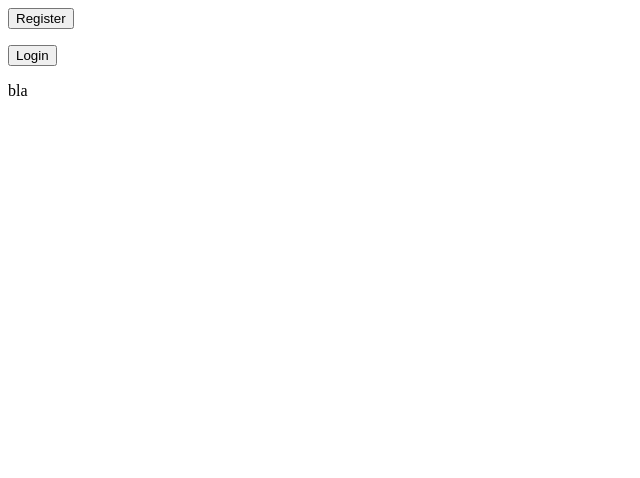
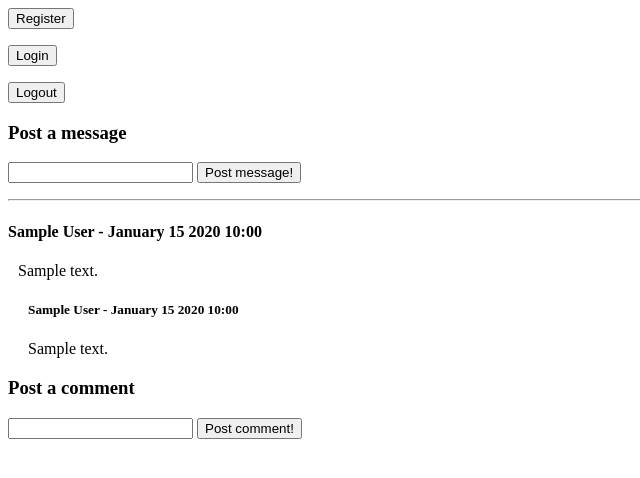
Before and after one commit to Nathaniel-Nemiroff/sql-flask-practice, a Flask app: template templates/index.html in a window 1280 px wide. Shown: the top 478 px of the page, without its empty margins (0-640 px from the left). Run offline with Flask 2, Linux system fonts and the light colour scheme; the template is opened without the code that fills it: most values are stand-ins (such as "Sample title", 1, 10 or a date in 2020).

Commit message:
wall, like facebook's comment wall, assignment

```diff
--- a/server.py
+++ b/server.py
@@ -1,6 +1,7 @@
 from flask import Flask, request, redirect, render_template, session, flash
 from mysqlconnection import MySQLConnector
-import re, bcrypt
+from datetime import datetime
+import re, bcrypt,random
 
 EMAIL_REGEX = re.compile(r'^[a-zA-Z0-9.+_-]+@[a-zA-Z0-9._-]+\.[a-zA-Z]+$')
 NAME_REGEX = re.compile(r'^[a-zA-Z]+$')
@@ -16,12 +17,41 @@ mysql = MySQLConnector(app, 'registerdb')#change database for appropriate functi
 
 @app.route('/')
 def index():
+	session['css']=random.randrange(0,10000000)
+	usrmsg = mysql.query_db("SELECT * FROM users JOIN messages ON messages.user_id = users.id")
 	msg=''
 	if('regmsg' in session):
 		msg=session['regmsg']
-		session.pop('regmsg')
-	print mysql.query_db("SELECT * FROM users")
-	return render_template('index.html',message=msg)
+	return render_template('index.html',message=msg,user_messages=usrmsg)
+
+@app.route('/wall')
+def wall():
+	session['css']=random.randrange(0,10000000)
+	usrmsg = mysql.query_db("SELECT * FROM users JOIN messages ON messages.user_id = users.id")
+	msg=''
+	if('regmsg' in session):
+		msg=session['regmsg']
+
+	for message in usrmsg:
+		message['commentlist']=mysql.query_db("SELECT * FROM comments JOIN users ON users.id = comments.user_id WHERE message_id = "+str(message['id']))
+
+	print usrmsg
+
+	return render_template('index.html', message=msg,user_messages=usrmsg)
+
+@app.route('/newmsg', methods=['POST'])
+def newmsg():
+	if request.form['newmsg'] and 'id' in session:
+		mysql.query_db('INSERT INTO messages (user_id, message, created_at, updated_at) VALUES ('+str(session['id'])+',"'+request.form['newmsg']+'", NOW(), NOW())')#scrub for quotes later
+	return redirect('/')
+
+@app.route('/newcmnt', methods=['POST'])
+def newcmnt():
+	if request.form['newcmnt'] and 'id' in session:
+		mysql.query_db('INSERT INTO comments (message_id, user_id, comment, created_at, updated_at) VALUES ('+request.form['msgnum']+','+str(session['id'])+',"'+request.form['newcmnt']+'", NOW(), NOW())')#scrub for quotes later
+	return redirect('/wall')
+
+
 
 @app.route('/register', methods=['POST'])
 def register():
@@ -75,12 +105,19 @@ def login():
 			return render_template('login.html')
 		hashch = bcrypt.hashpw(request.form['pswd'].encode('UTF_8'),passchk[0]['salt'].encode('UTF_8'))
 		if hashch == passchk[0]['password']:
-			session['regmsg']='login successful! Welcome '+passchk[0]['first_name']+' '+passchk[0]['last_name']
-			return redirect('/')
+			session['regmsg']='Welcome '+passchk[0]['first_name']+' '+passchk[0]['last_name']
+			session['id']=passchk[0]['id']
+			return redirect('/wall')
 		else:
 			flash('Username or password incorrect!')
 			return render_template('login.html')
 	return render_template('login.html')
+
+@app.route('/logout', methods=['POST'])
+def logout():
+	session.pop('regmsg')
+	session.pop('id')
+	return redirect('/')
 
 
 '''
--- /dev/null
+++ b/static/style.css
@@ -0,0 +1,9 @@
+p{
+	padding:0px 10px;
+}
+h5{
+	padding:0px 20px;
+}
+h5 + p{
+	padding:0px 20px;
+}
--- a/templates/index.html
+++ b/templates/index.html
@@ -1,19 +1,50 @@
 <html>
 	<head>
 		<title>wall</title>
+		<link rel='stylesheet' type='text/css' href='/static/style.css?={{session["css"]}}'>
 	</head>
 	<body>
-		<p>{{message}}<p>
-		<form action='/register' method='POST'>
-			<input type='submit' value='Register'>
-		</form>
+		{% if message %}
+			<p>{{message}}<p>
+		{% else %}
+			<form action='/register' method='POST'>
+				<input type='submit' value='Register'>
+			</form>
+		{% endif %}
 		<form action='/login' method='POST'>
 			<input type='submit' value='Login'>
+		</form>
+		<form action='/logout' method='POST'>
+			<input type='submit' value='Logout'>
+		</form>
+
+		<h3>Post a message</h3>
+		<form action='/newmsg' method='POST'>
+			<input type='textarea' name='newmsg'>
+			<input type='submit' value='Post message!'>
 		</form>
 
 
 		{% if user_messages %}
-			<p>bla</p>
+			{% for msg in user_messages %}
+				<hr>
+					<h4>{{msg['first_name']+' '+msg['last_name']+' - '+msg['created_at'].strftime('%B %d %Y %-H:%M')}}</h4>
+					<p>{{msg['message']}}</p>
+
+					{% if msg['commentlist'] %}
+						{% for comment in msg['commentlist'] %}
+							<h5>{{comment['first_name']+' '+comment['last_name']+' - '+comment['created_at'].strftime('%B %d %Y %-H:%M')}}</h5>
+							<p>{{comment['comment']}}</p>
+						{% endfor %}
+						<h3>Post a comment</h3>
+						<form action='/newcmnt' method='POST'>
+							<input type='hidden' name='msgnum' value='{{msg['id']}}'>
+							<input type='textarea' name='newcmnt'>
+							<input type='submit' value='Post comment!'>
+						</form>
+					{% endif %}
+
+			{% endfor %}
 		{% endif %}
 	</body>
 </html>
```
Also changed, not shown: 2 other files.
